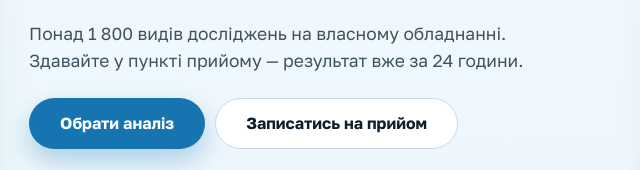
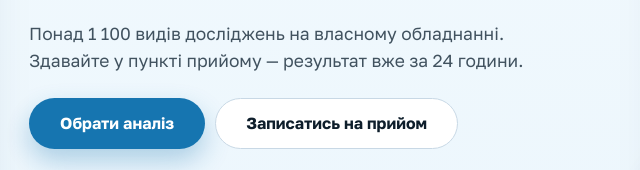
Before and after one commit to DenisChepel/diagnostika-plus-preview, a plain HTML site: page index.html in a window 1280 px wide. Shown: the part 422-592 px from the top of the page, 0-640 px from the left. Drawn offline with Linux system fonts and the light colour scheme.

Commit message:
Update number of tests in hero lead on home page
Co-Authored-By: Claude Opus 5.5 <noreply@anthropic.com>

```diff
--- a/index.html
+++ b/index.html
@@ -174,7 +174,7 @@
 										<h1>Аналізи, результатам яких довіряють лікарі</h1>
 									</div>
 									<div class="hero__lead">
-										<p>Понад 1 800 видів досліджень на власному обладнанні. Здавайте у пункті прийому — результат вже за 24 години.</p>
+										<p>Понад 1 100 видів досліджень на власному обладнанні. Здавайте у пункті прийому — результат вже за 24 години.</p>
 									</div>
 									<div class="actions hero__actions">
 										<a class="btn" href="./prices.html">Обрати аналіз</a>
```
